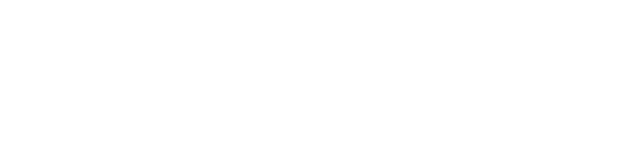
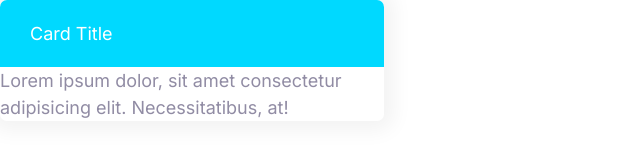
Before and after one commit to briordan/DemoSiteCSSClass, a plain HTML site: page index.html in a window 1280 px wide. Shown: the whole page, without its empty margins (0-640 px from the left). Drawn offline with Linux system fonts and the light colour scheme.

Commit message:
Card Component

```diff
--- a/css/styles.css
+++ b/css/styles.css
@@ -273,3 +273,25 @@ a {
     font-size: 1.5rem;
   }
 }
+
+/* cards */
+.card {
+  border-radius: 7px;
+  box-shadow: 0 0 20px 10px #f3f3f3;
+  overflow: hidden;
+}
+
+.card__header,
+card__body {
+  padding: 2rem 3rem;
+}
+
+.card--primary .card__header {
+  background: var(--color-primary);
+  color: #fff;
+}
+
+.card--secondary .card__header {
+  background: var(--color-secondary);
+  color: #fff;
+}
--- a/index.html
+++ b/index.html
@@ -13,5 +13,15 @@
     <link rel="stylesheet" href="css/normalize.css" />
     <link rel="stylesheet" href="css/styles.css" />
   </head>
-  <body></body>
+  <body>
+    <div style="width: 30%">
+      <div class="card card--secondary">
+        <header class="card__header">Card Title</header>
+        <div class="card__body">
+          Lorem ipsum dolor, sit amet consectetur adipisicing elit.
+          Necessitatibus, at!
+        </div>
+      </div>
+    </div>
+  </body>
 </html>
```
